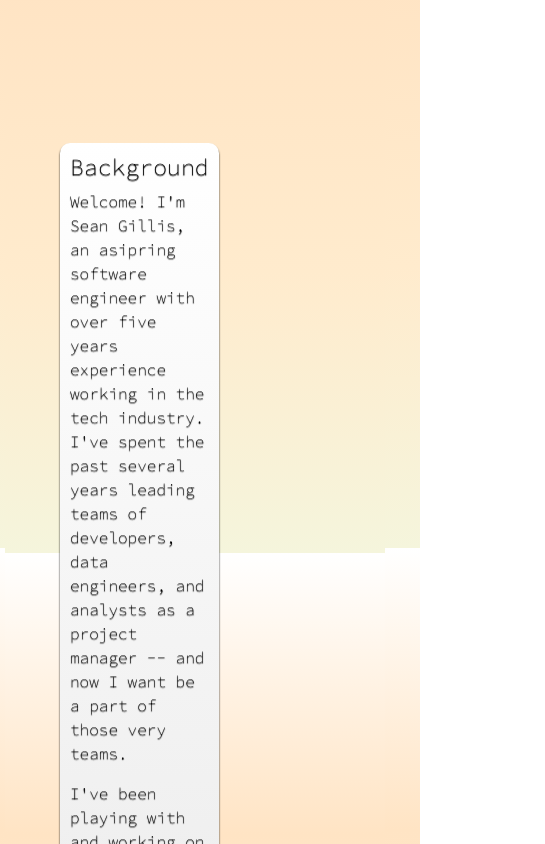
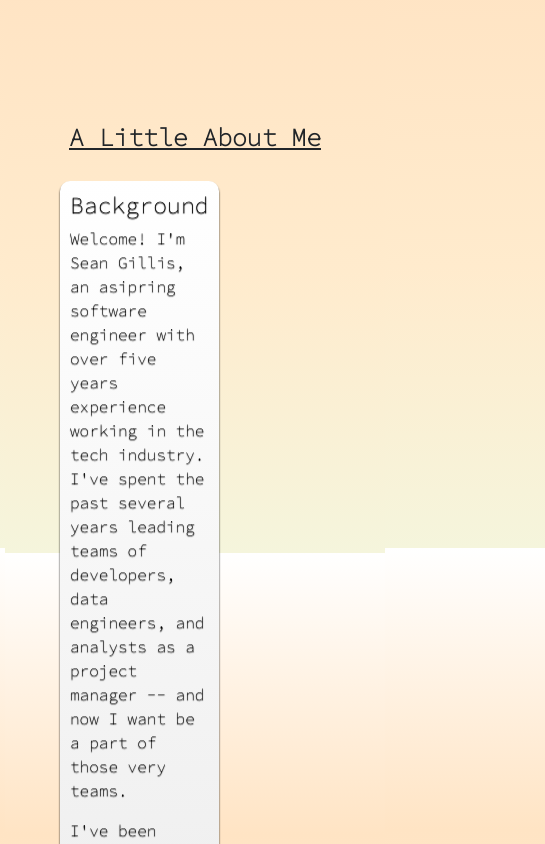
Before and after one commit to sean-r-g/portfolio-2.0, a React (Create React App) app: page / in a window 390 px wide. Shown: the part 1140-1984 px from the top of the page, 545 px wide, since content can reach past the window. Built offline with nearby package versions, Linux system fonts and the light colour scheme.

Commit message:
scrolling setup complete just need to add projects and more mobile styles

```diff
--- a/src/About.js
+++ b/src/About.js
@@ -3,6 +3,7 @@ const About = () => {
     return (
         <>
     <div class="bio-container" id="bio">
+        <h2 id="about-title">A Little About Me</h2>
       <div class="bio-section" id='background'>
         <article class="bio-article">
           <h3>Background</h3>
--- a/src/App.css
+++ b/src/App.css
@@ -56,7 +56,7 @@ section {
 .brand-p {
   padding-top: 25px;
 }
-#about {
+#about, #projects {
   height: 20px;
 }
 /* COURSEL STYLES */
@@ -91,6 +91,11 @@ section {
   font-family: 'Source Code Pro', monospace;
   /* font-weight: bold; */
 }
+#about-title {
+  text-align: center;
+  font-weight: bold;
+  text-decoration: underline;
+}
 .bio-section {
   display: flex;
   flex-direction: row;
@@ -116,13 +121,6 @@ section {
 .bio-spacer {
   width: 50%;
 }
-/* .bio-article:hover {
-  transform: scale(1.05);
-  margin-top: 30px;
-  margin-bottom: 30px;
-  box-shadow: 0px 4px 4px 4px #FF6B53;
-} */
-
 .bio-article li {
   list-style:circle
 }
--- a/src/App.js
+++ b/src/App.js
@@ -7,17 +7,17 @@ import Intro from './components/Intro';
 
 function App() {
 
-  const [showAbout, setShowAbout] = useState(true)
-  const [showHome, setShowHome] = useState(true)
+  // const [showAbout, setShowAbout] = useState(true)
+  // const [showHome, setShowHome] = useState(true)
 
-  const handleShowHome = () => {
-    setShowAbout(false)
-    setShowHome(true)
-  }
-  const handleShowAbout = () => {
-    setShowAbout(true)
-    setShowHome(false)
-  }
+  // const handleShowHome = () => {
+  //   setShowAbout(false)
+  //   setShowHome(true)
+  // }
+  // const handleShowAbout = () => {
+  //   setShowAbout(true)
+  //   setShowHome(false)
+  // }
 
 
   return (
@@ -32,9 +32,10 @@ function App() {
       <div id='home'></div>
       <section>
         <Intro/>
-        {/* <HeroSlider/> */}
         <div id='about'></div>
-          <About/>
+        <About/>
+        <div id='projects'></div>
+        <HeroSlider/>
       </section>
     </body>
   )
--- a/src/components/Nav.js
+++ b/src/components/Nav.js
@@ -14,7 +14,7 @@ const NavBar = ({handleShowHome, handleShowAbout}) => {
                 <Nav className="me-auto">
                 <Nav.Link href='#about'>About</Nav.Link>
                 <Nav.Link>Experience</Nav.Link>
-                <Nav.Link>My Work</Nav.Link>
+                <Nav.Link href='#projects'>My Work</Nav.Link>
                 {/* <NavDropdown title="Dropdown" id="collasible-nav-dropdown">
                     <NavDropdown.Item>Action</NavDropdown.Item>
                     <NavDropdown.Item>Another action</NavDropdown.Item>
```
